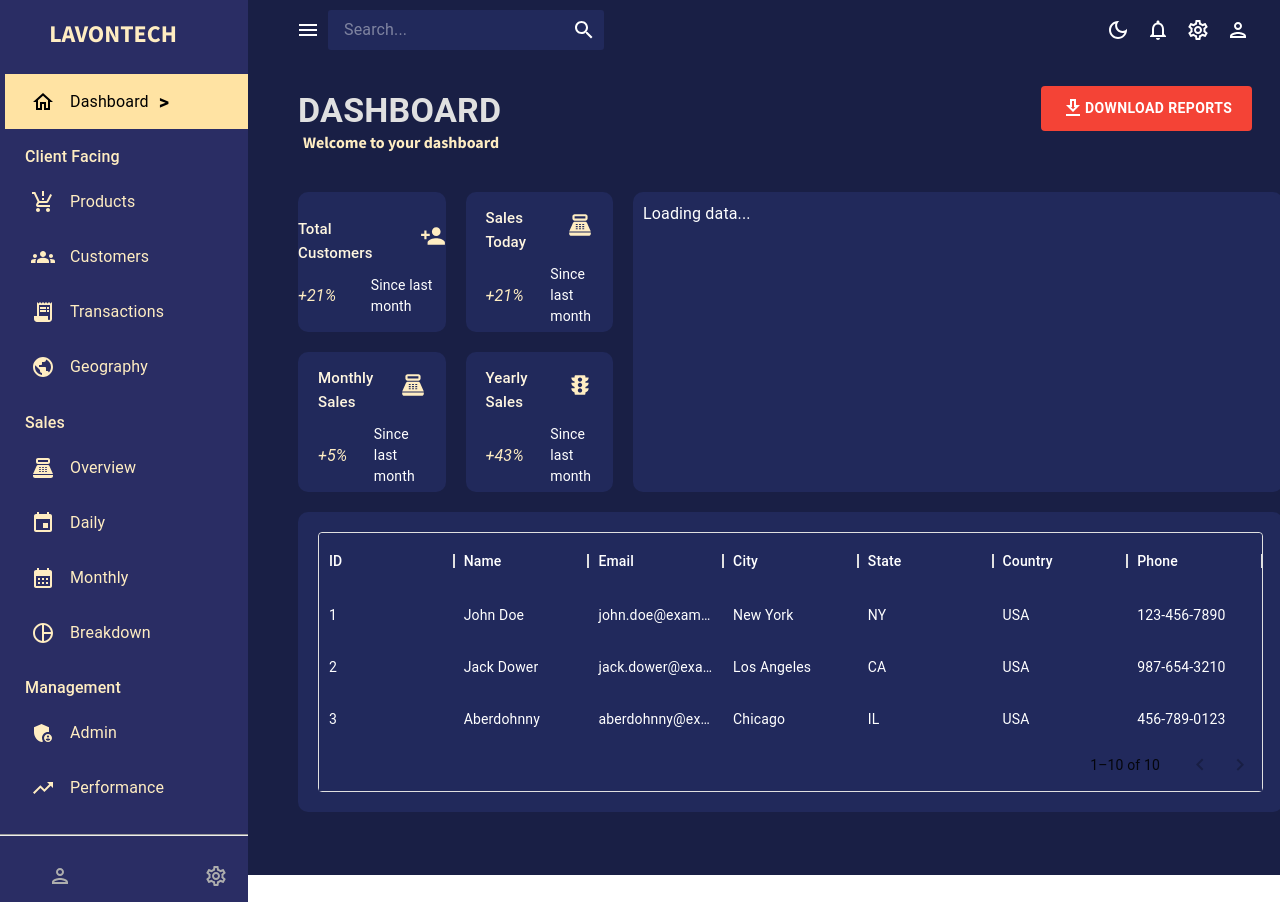
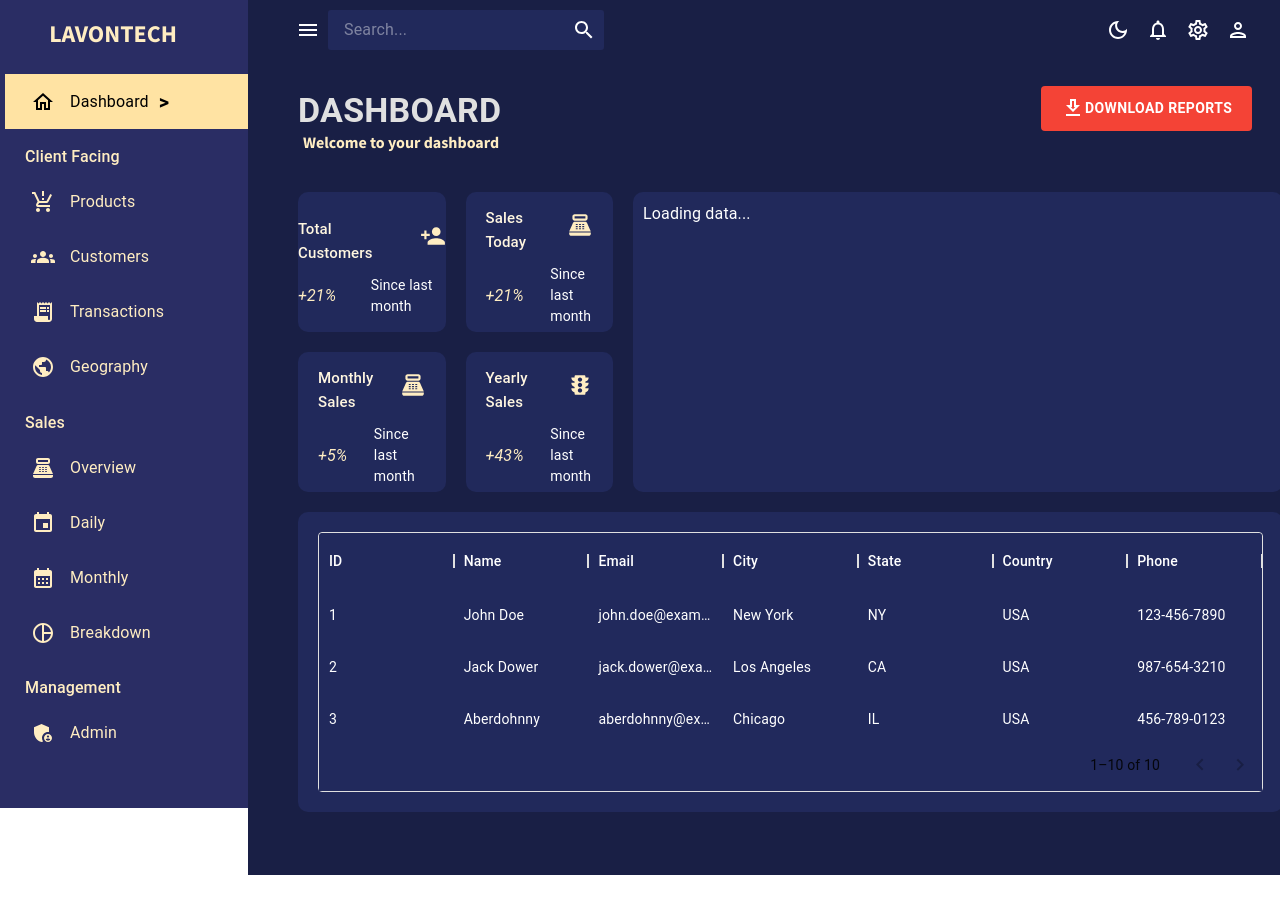
Before and after one commit to MadushaniR/Dashboard, a React (Create React App) app: page / in a window 1280 px wide. After the commit the page ends 875 px from the top, so only its background shows below. Built offline with nearby package versions, Linux system fonts and the light colour scheme.

Commit message:
responisive fixed

```diff
--- a/src/scenes/view/Sidebar.jsx
+++ b/src/scenes/view/Sidebar.jsx
@@ -52,7 +52,34 @@ const Sidebar = ({ isHidden, setIsHidden }) => {
   const [selected, setSelected] = useState('Dashboard');
 
   return (
-    <Box background='#2a2d64' marginTop="-10px" marginLeft="-15px" >
+    <Box sx={{
+      background: '#2a2d64',
+      marginTop: "-10px",
+      marginLeft: "-15px",
+      '@media (max-height: 800px)': {
+        '& .pro-sidebar-inner': {
+          height: 'calc(100vh - 56px)',
+        },
+      },
+      '@media (max-height: 600px)': {
+        '& .pro-sidebar-inner': {
+          height: 'calc(100vh - 56px)',
+          fontSize: '14px',
+        },
+        '& .pro-inner-item': {
+          padding: '10px 20px !important',
+        },
+      },
+      '@media (max-height: 400px)': {
+        '& .pro-sidebar-inner': {
+          height: 'calc(100vh - 56px)',
+          fontSize: '12px',
+        },
+        '& .pro-inner-item': {
+          padding: '5px 15px !important',
+        },
+      },
+    }}>
       {!isHidden && (
         <Box
           sx={{
@@ -61,7 +88,7 @@ const Sidebar = ({ isHidden, setIsHidden }) => {
               marginLeft: '-15px',
               width: '270px',
               overflowY: 'auto',
-              height: '113vh',
+              height: 'calc(100vh - 56px)',
             },
             '& .pro-icon-wrapper': {
               backgroundColor: 'transparent !important',
```
